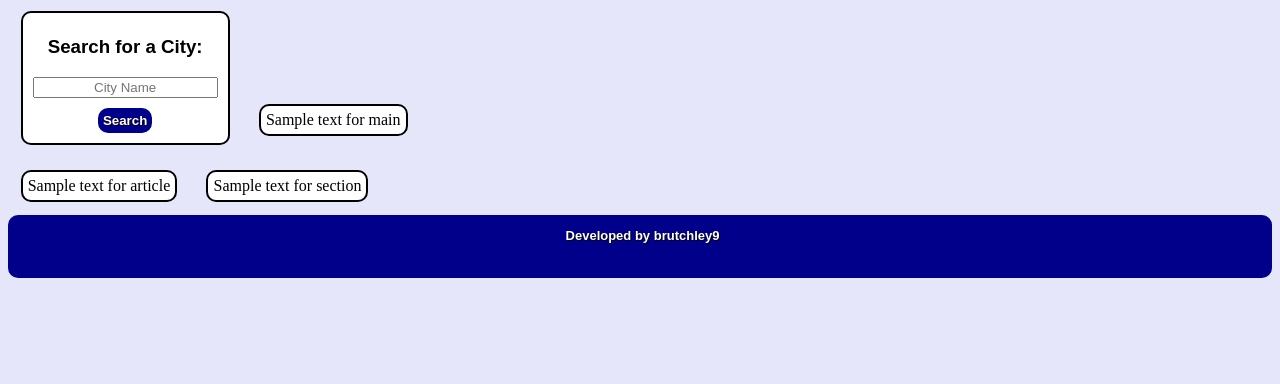
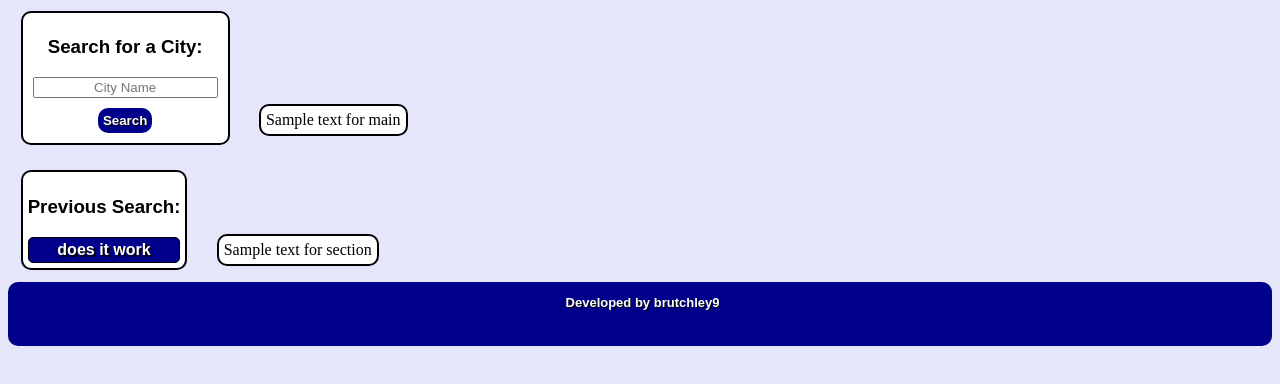
Before and after one commit to brutchley9/weather-api, a plain HTML site: page index.html in a window 1280 px wide. Shown: the part 116-500 px from the top of the page. Drawn offline with nearby package versions, Linux system fonts and the light colour scheme.

Commit message:
started to work with article element where recent search history will go. Also added link to jquery library in html since I havent done that yet but will be needed

```diff
--- a/assets/css/style.css
+++ b/assets/css/style.css
@@ -64,6 +64,19 @@ article {
     background-color: white;
 }
 
+#previous-search {
+    padding: 3px;
+    background-color: darkblue;
+    border: 1px;
+    border-radius: 5px;
+    border-color: black;
+    border-style: solid;
+    font-family: Arial, Helvetica, sans-serif;
+    font-weight: bold;
+    color: white;
+    text-shadow: 2px 2px black;
+}
+
 section {
     border-radius: 10px;
     display: inline-block;
--- a/index.html
+++ b/index.html
@@ -17,17 +17,19 @@
         </form>
         <button id="weather-button" style="text-align: center;">Search</button>
     </aside>
-    <main>
-        Sample text for main
-    </main>
+    <main>Sample text for main</main>
     <div>
-        <article>Sample text for article</article>
+        <article>
+            <h3>Previous Search:</h3>
+            <div id="previous-search" style="text-align: center;">does it work</div>
+        </article>
         <section>Sample text for section</section>
     </div>
     <footer style="text-align: center;">
         <h2>Developed by brutchley9</h2>
     </footer>
 
+    <script src="https://code.jquery.com/jquery-3.5.1.min.js"></script>
     <script src="assets/js/script.js"></script>
 </body>
 </html>
```
